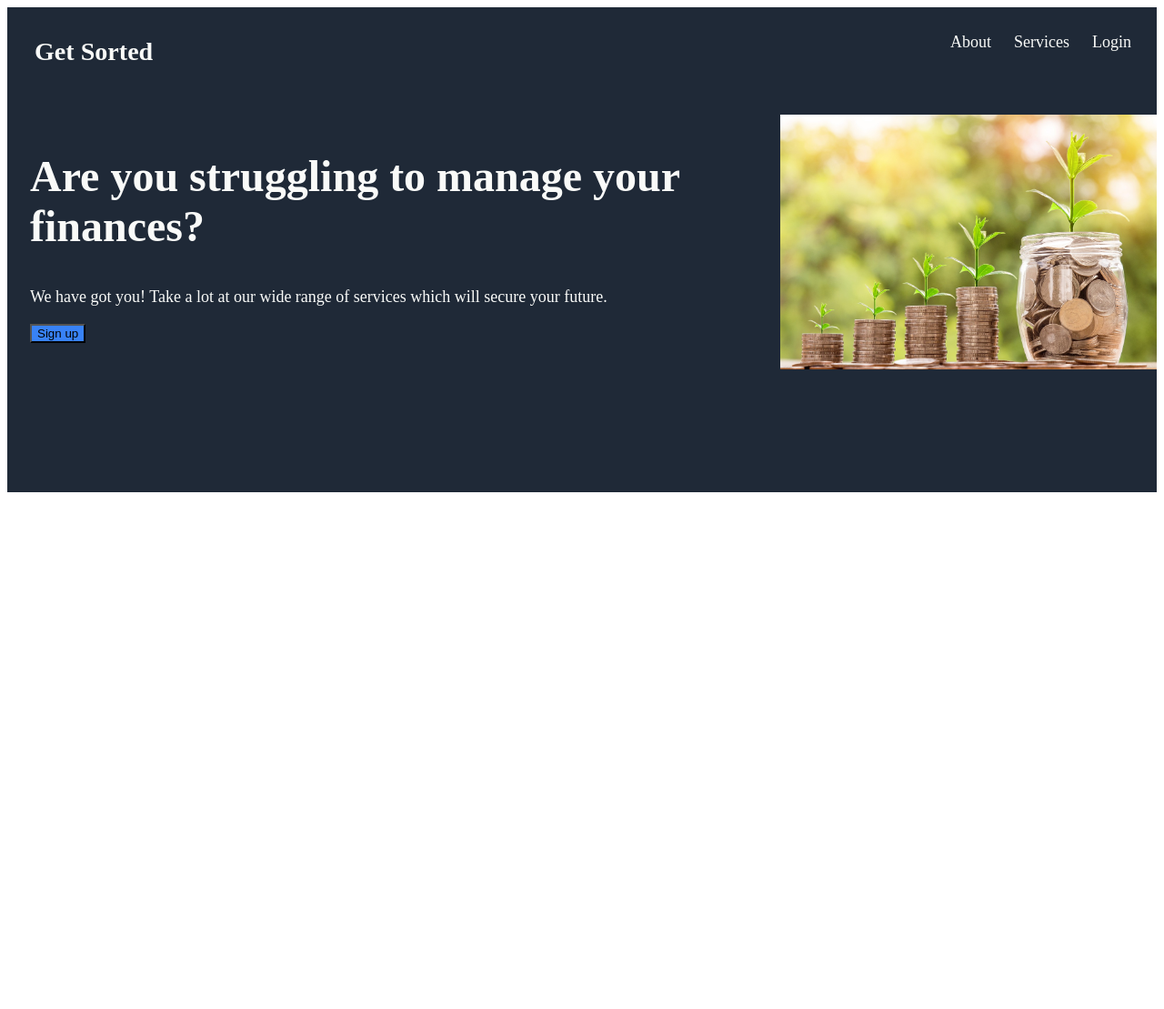
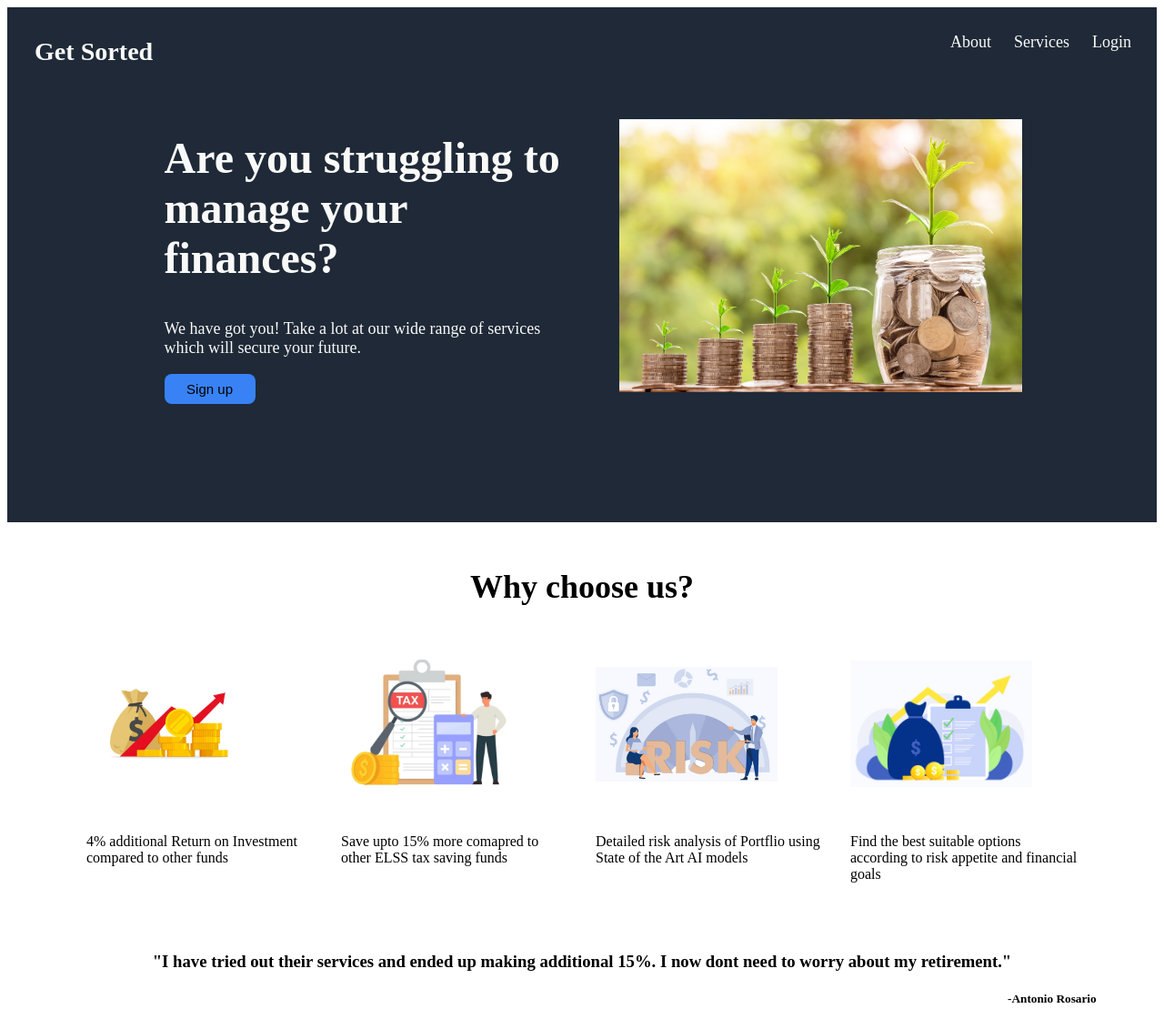
Before and after one commit to abhinavchakilam24/odin-project-landing-page, a plain HTML site: page index.html in a window 1280 px wide. Shown: the whole page at 91% size. Before the commit the page ends 800 px from the top, so only its background shows below. Drawn offline with Linux system fonts and the light colour scheme.

Commit message:
New flex-box and testimonials section

```diff
--- a/index.html
+++ b/index.html
@@ -23,9 +23,38 @@
                 <button class="sign-up">Sign up</button>
             </div>
             <div class="div-img">
-                <img src="money.jpg" alt="Picture of money" style="height: 280px; width: auto;">
+                <img  class="landing-image" src="images/money.jpg" alt="Picture of money">
             </div>
         </div>
     </div>
+    <div class="background-2">
+        <h2 class="flex-heading">Why choose us?</h2>
+        <div class="flex-container">
+            <div class="flex-items">
+                <img src="images/increased-roi.png" alt="Animated image depicting Increased Return on Investment">
+                <p>4% additional Return on Investment compared to other funds</p>
+            </div>
+            <div class="flex-items">
+                <img src="images/tax-saving.png" alt="Animated image depicting tax savings">
+                <p>Save upto 15% more comapred to other ELSS tax saving funds</p>
+            </div>
+            <div class="flex-items">
+                <img src="images/risk-analysis.png" alt="Animated image depicting risk analysis">
+                <p>Detailed risk analysis of Portflio using State of the Art AI models</p>
+            </div>
+            <div class="flex-items">
+                <img src="images/financial-goals.png" alt="Animated image depicting financial goals">
+                <p>Find the best suitable options according to risk appetite and financial goals</p>
+            </div>
+        </div>
+    </div>
+    <div class="background-3">
+        <div class="testimonial">
+            <h3 class="review">"I have tried out their services and ended up making additional 15%. I now dont need to worry about my retirement."</h3>
+            <h5 class="customer-name">-Antonio Rosario</h5>
+        </div>
+    </div>
+
+    </div>
 </body>
 </html>
--- a/styles.css
+++ b/styles.css
@@ -2,6 +2,16 @@
 .nav-bar{
     display: flex;
     justify-content: space-between;
+}
+
+button{
+    background-color: #3882f6;
+    font-size: 15px;
+    width: 100px;
+    height: 33px;
+    text-align: center;
+    border-radius: 8px;
+    border-width: 0px;
 }
 
 .links{
@@ -12,19 +22,22 @@
 }
 .header{
     font-size: 48px;
+    padding-top: 0px;
+}
+.landing-image{
+    height: 300px;
+    width: auto;
+    padding-top: 25px;
 }
 
 .main-content{
     display: flex;
     gap: 50px;
-    margin-top: 20px;
     justify-content: center;
 }
 .main-content-text{
     padding-left: 25px;
-}
-.sign-up{
-    background-color: #3882f6;
+    width: 450px;
 }
 .logo{
     padding: 5px;
@@ -37,3 +50,36 @@
     padding-bottom: 130px;
     font-size: 18px;
 }
+
+.background-2{
+    margin-bottom: 100px;
+}
+
+.flex-heading{
+    text-align: center;
+    margin-top: 50px;
+    font-size: 36px;
+}
+.flex-container{
+    display: flex;
+    justify-content: center;
+
+}
+.flex-items{
+    height: 250px;
+    width: 250px;
+    padding: 0 15px 0 15px;
+}
+img{
+    height:200px;
+    width: 200px;
+    object-fit: contain;
+}
+
+.review{
+    text-align: center;
+}
+
+.customer-name{
+    padding-left: 1100px;
+}
```
Also changed, not shown: images/financial-goals.png (added), images/increased-roi.png (added), images/money.jpg (renamed from money.jpg), images/risk-analysis.png (added), images/tax-saving.png (added), 2 other files.
